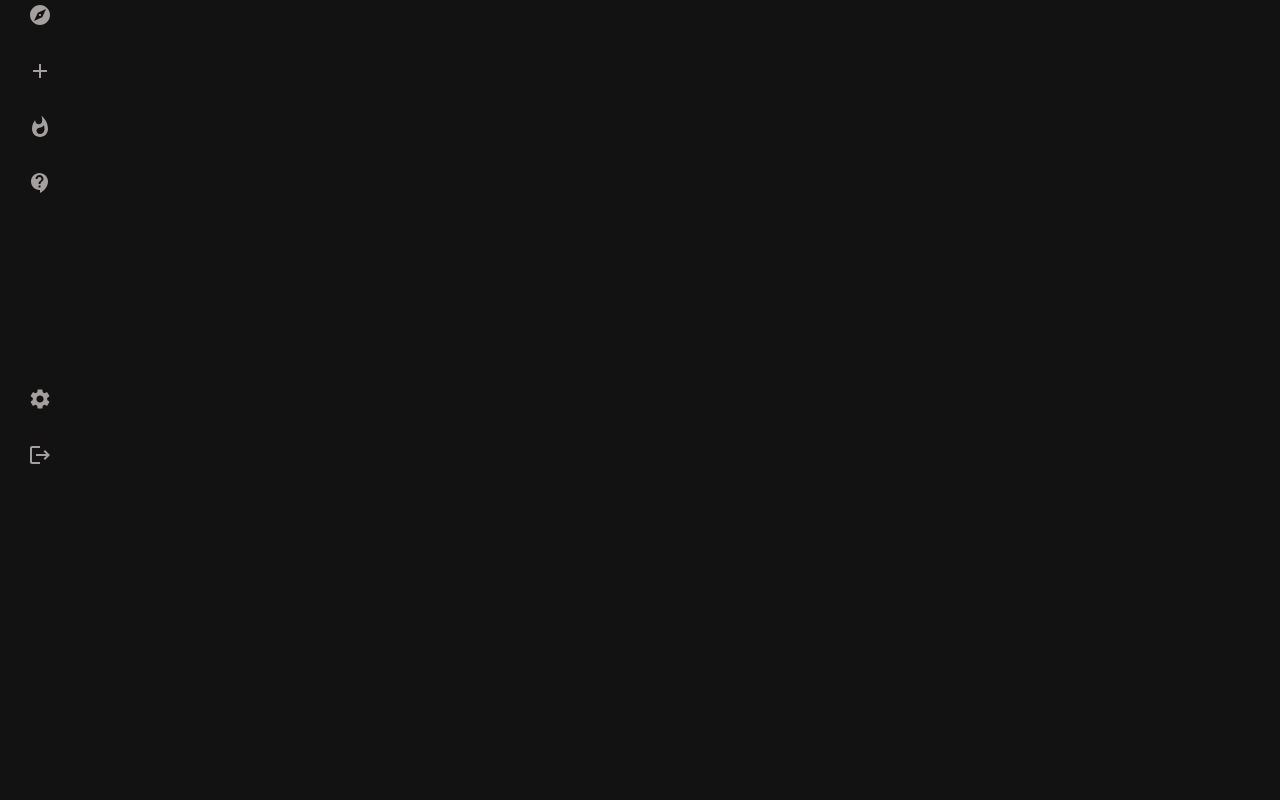
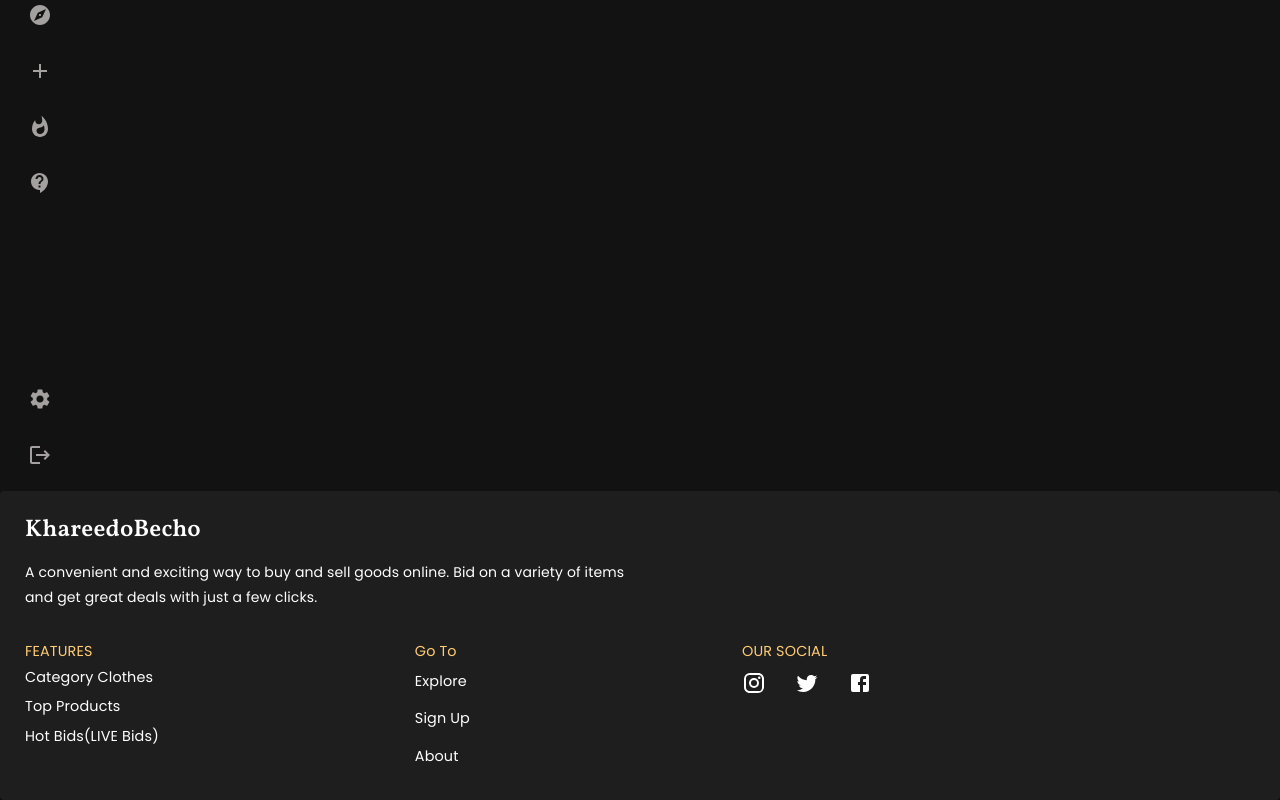
Before and after one commit to VIVEKsINGH8509/auction, a React (Create React App) app: page / in a window 1280 px wide. Shown: the part 309-1109 px from the top of the page. Before the commit the page ends 800 px from the top, so only its background shows below. Built offline with nearby package versions, Linux system fonts and the light colour scheme; a web font is replaced by a local one.

Commit message:
style- footer component

```diff
--- a/src/App.js
+++ b/src/App.js
@@ -1,11 +1,16 @@
 import { Routes, Route } from 'react-router-dom'
 import Layout from './components/Layout';
+import Footer from './components/Footer';
 
 function App() {
   return (
+    <>
       <Routes >
         <Route path="/" element={<Layout />} />
       </Routes>
+      <Footer/>
+
+      </>
   );
 }
 
--- a/src/components/Footer.js
+++ b/src/components/Footer.js
@@ -1,4 +1,21 @@
-import React from 'react'
+import React from "react";
+import {
+  Box,
+  List,
+  ListItem,
+  ListItemButton,
+  ListItemIcon,
+  Typography,
+  Button,
+  ListItemText,
+  ListSubheader,
+  Stack,
+  Paper,
+} from "@mui/material";
+import InstagramIcon from "@mui/icons-material/Instagram";
+import FacebookIcon from "@mui/icons-material/Facebook";
+import TwitterIcon from "@mui/icons-material/Twitter";
+import ExploreIcon from "@mui/icons-material/Explore";
 
 // KhareedoBecho.com
 // A convenient and exciting way to buy and sell goods online. Bid on a variety of items and get great deals with just a few clicks.
@@ -13,8 +30,95 @@ import React from 'react'
 
 const Footer = () => {
   return (
-    <div>Footer</div>
-  )
-}
+    <Paper style={{padding:'25px'}}>
+      <Box display="flex" flexDirection="column" gap="1em">
+        <Typography variant="h4" color="#fff">
+          KhareedoBecho
+        </Typography>
+        <Typography variant="subtitle1" color="#fff" width="50%">
+          {" "}
+          A convenient and exciting way to buy and sell goods online. Bid on a
+          variety of items and get great deals with just a few clicks.
+        </Typography>
+      </Box>
+      {/* <Box display="flex">
+        <Button>Explore</Button>
+        <Button>Sign Up</Button>
+        <Button>About</Button>
+      </Box> */}
 
-export default Footer
+      <Box display="flex" gap="15rem" marginTop='2rem'>
+        <Box>
+          <ListSubheader
+            disableGutters
+            style={{ background: "none"}}
+          >
+            <Typography color="extra.main">FEATURES</Typography>
+          </ListSubheader>
+          <List disablePadding>
+            <ListItem disablePadding>
+              <ListItemText primary="Category Clothes" />
+            </ListItem>
+            <ListItem disablePadding>
+              <ListItemText primary="Top Products" />
+            </ListItem>
+            <ListItem disablePadding>
+              <ListItemText primary="Hot Bids(LIVE Bids)" />
+            </ListItem>
+          </List>
+        </Box>
+        <Box>
+          <ListSubheader
+            // disableGutters
+            style={{ background: "none"}}
+          >
+            <Typography color="extra.main">Go To</Typography>
+          </ListSubheader>
+          <List disablePadding component={Stack}>
+            <ListItem disablePadding>
+              <ListItemButton>Explore</ListItemButton>
+            </ListItem>
+            <ListItem disablePadding>
+              <ListItemButton>Sign Up</ListItemButton>
+            </ListItem>
+            <ListItem disablePadding>
+              <ListItemButton>About</ListItemButton>
+            </ListItem>
+          </List>
+        </Box>
+        <Box>
+          <ListSubheader style={{ background: "none" }}>
+            <Typography color="extra.main">OUR SOCIAL</Typography>
+          </ListSubheader>
+          <List component={Stack} direction="row" disablePadding width="20%">
+            <ListItem disablePadding>
+              <ListItemButton>
+                <ListItemIcon>
+                  <InstagramIcon />
+                </ListItemIcon>
+              </ListItemButton>
+            </ListItem>
+
+            <ListItem disablePadding>
+              <ListItemButton>
+                <ListItemIcon>
+                  <TwitterIcon />
+                </ListItemIcon>
+              </ListItemButton>
+            </ListItem>
+
+            <ListItem disablePadding>
+              <ListItemButton>
+                <ListItemIcon>
+                  <FacebookIcon />
+                </ListItemIcon>
+              </ListItemButton>
+            </ListItem>
+          </List>
+        </Box>
+      </Box>
+    </Paper>
+  );
+};
+
+export default Footer;
```
